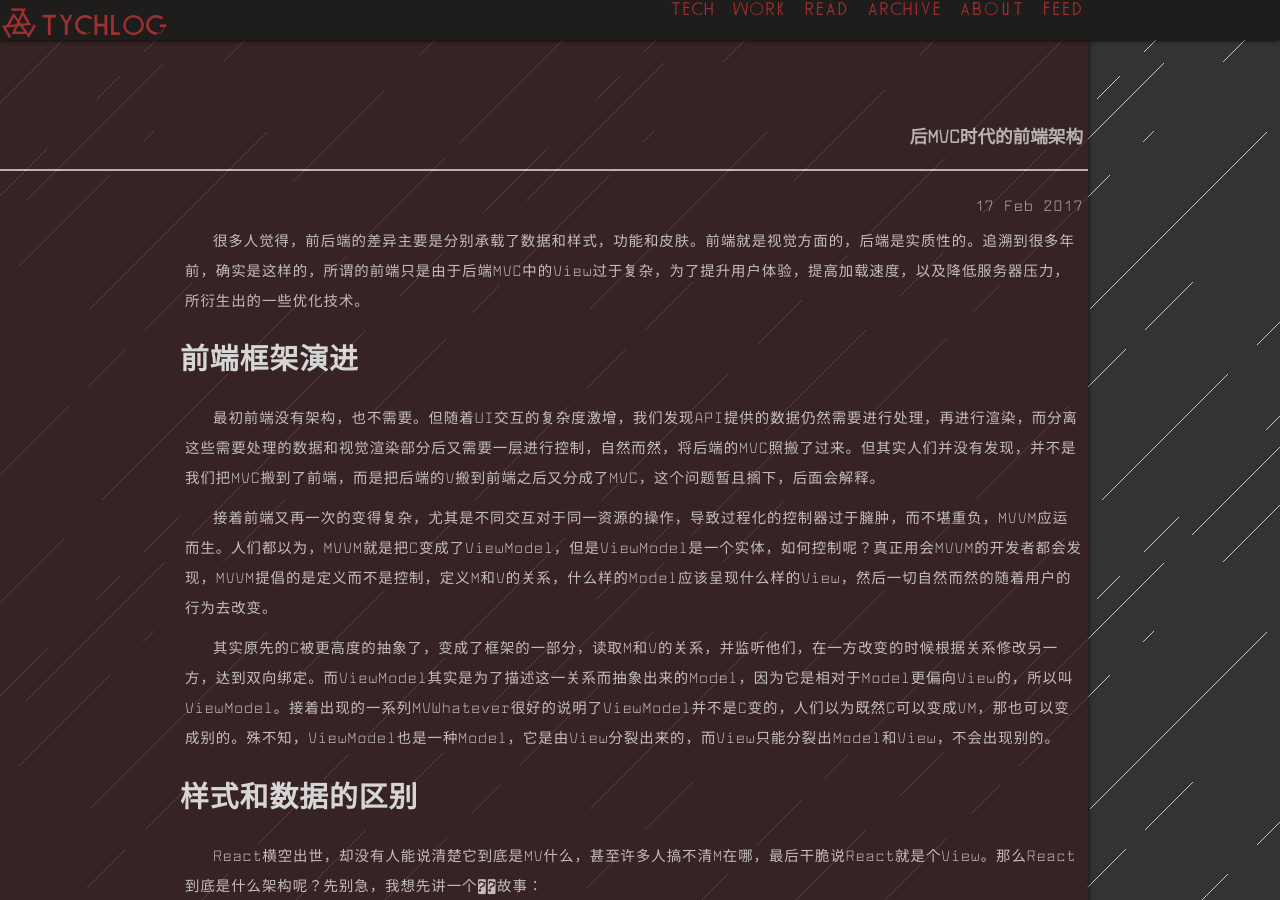
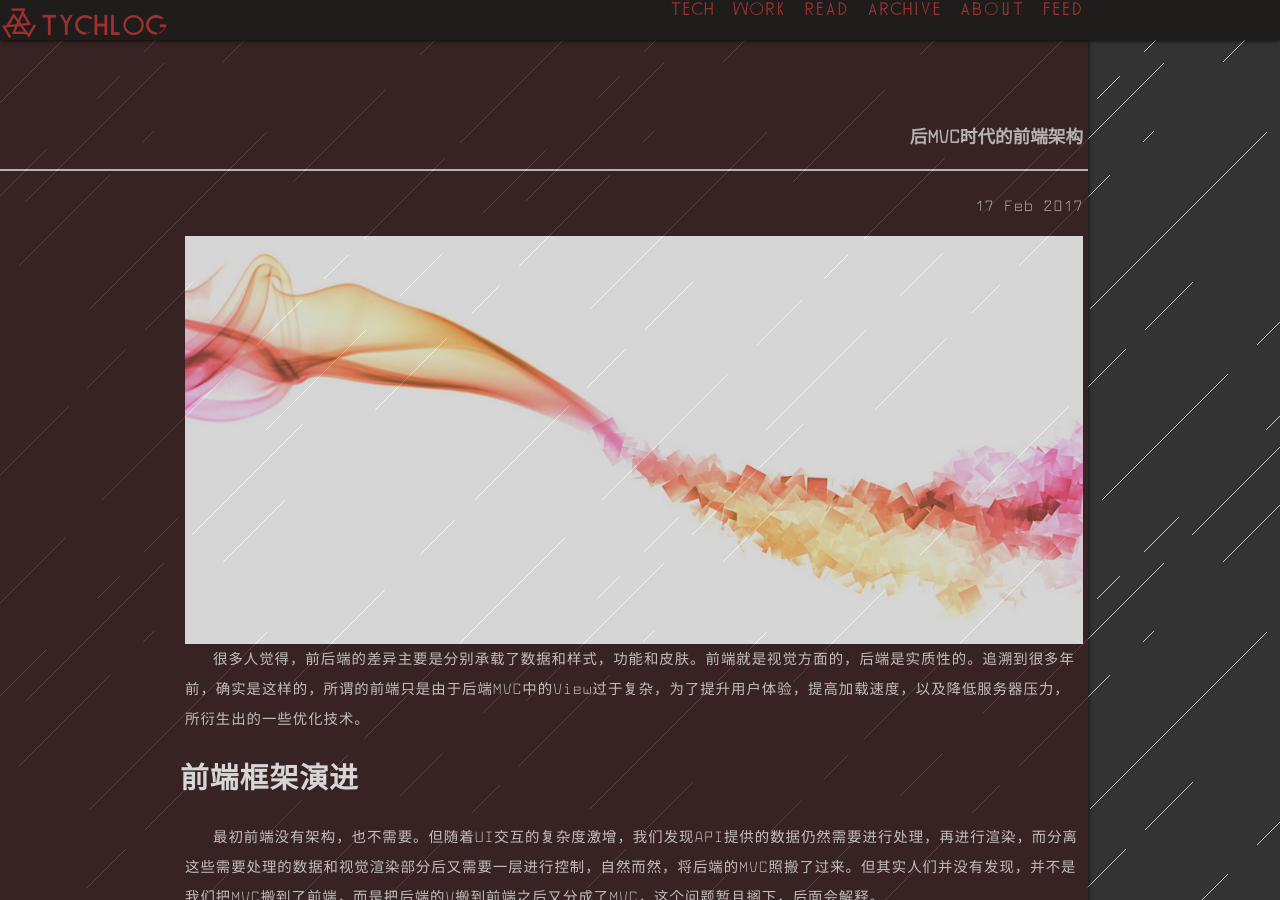
Before and after one commit to tychio/old_blog, a Jekyll site: the page built from _posts/2017-02-17-frontend-architecture.md, in a window 1280 px wide and 900 px high. Built offline with Jekyll 4.4.1, drawn with Linux system fonts in a browser that asks for light colours; comment, search, counter and statistics services are not loaded.

Commit message:
illustrate cover for post

```diff
--- a/_posts/2017-02-17-frontend-architecture.md
+++ b/_posts/2017-02-17-frontend-architecture.md
@@ -4,6 +4,8 @@ title: 后MVC时代的前端架构
 tags: [mvc, mvvm, react, architecture, frontend]
 category: Tech
 ---
+
+![component](/img/post/component.jpg)
 
 很多人觉得，前后端的差异主要是分别承载了数据和样式，功能和皮肤。前端就是视觉方面的，后端是实质性的。追溯到很多年前，确实是这样的，所谓的前端只是由于后端MVC中的View过于复杂，为了提升用户体验，提高加载速度，以及降低服务器压力，所衍生出的一些优化技术。
 <!-- more -->
```
Also changed, not shown: img/post/component.jpg (added).
